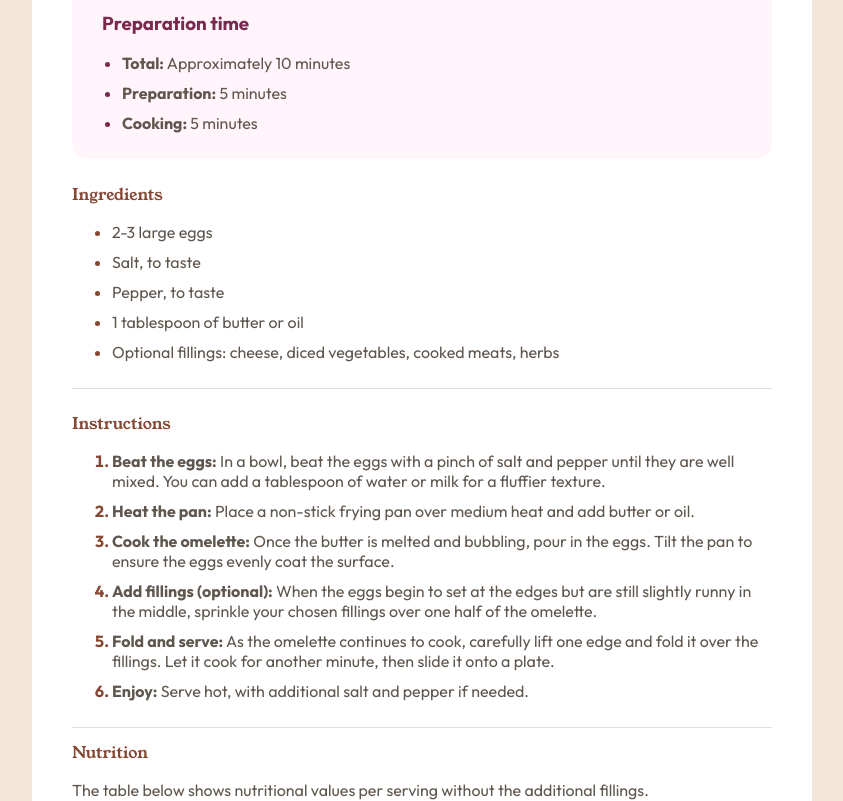
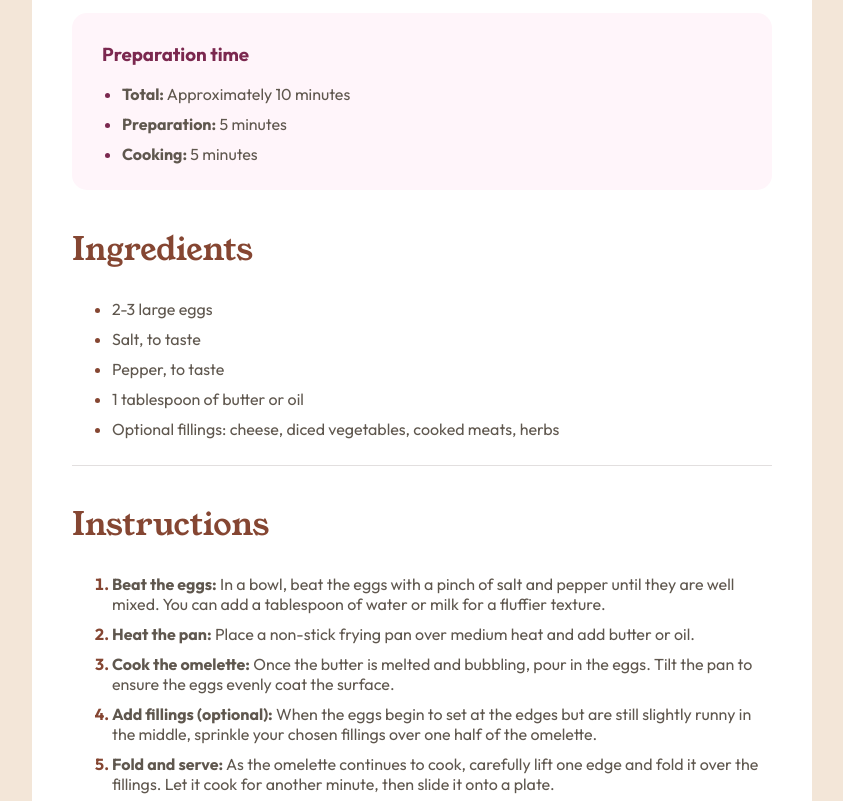
Before and after one commit to LDZM341/Recipe-Page, a plain HTML site: page index.html in a window 1280 px wide. Shown: the part 654-1455 px from the top of the page, without its empty margins (218-1061 px from the left). Drawn offline with Linux system fonts and the light colour scheme.

Commit message:
Changed titles' font size

```diff
--- a/style.css
+++ b/style.css
@@ -29,6 +29,10 @@ img{
     padding: 10px;
 }
 
+h1,h2{
+    font-size: 2.7em;
+}
+
 h3, div.box li::marker{
     color: hsl(332, 51%, 32%);
 }
@@ -55,6 +59,10 @@ h2, div li::marker{
     font-weight: 700;
     font-style: normal;
     font-size: 16px;
+}
+
+h2{
+    font-size: 2em;
 }
 
 table{
```
